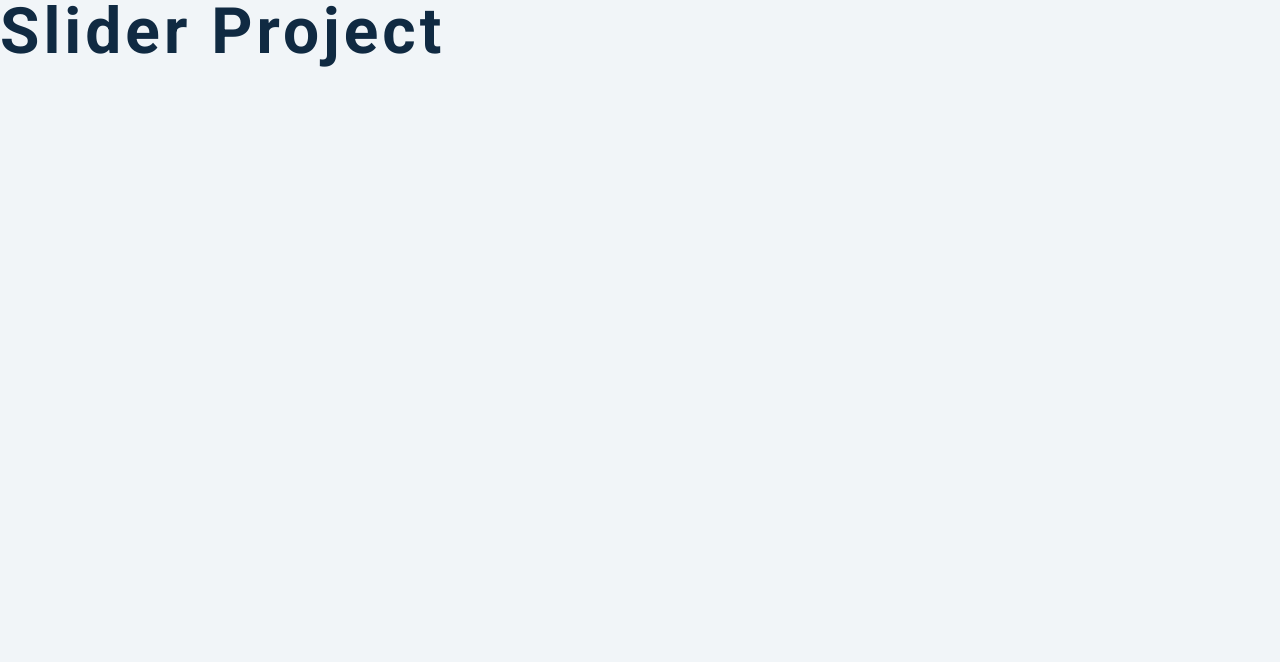
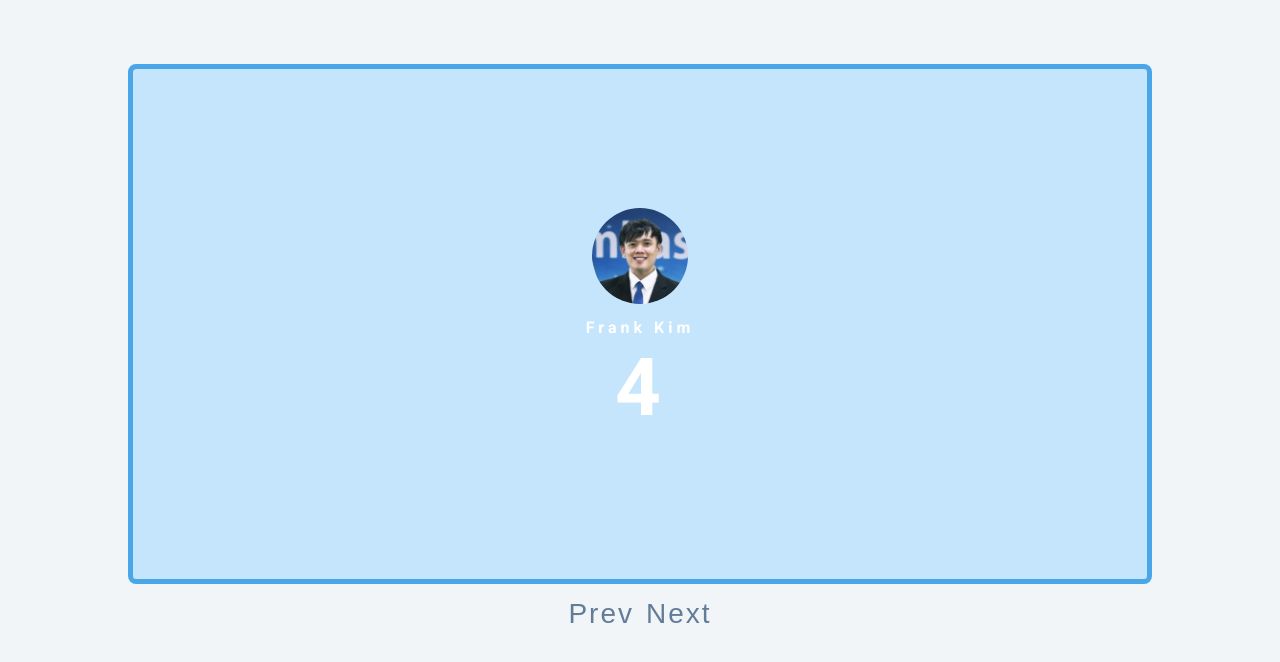
Before and after one commit to devfrankkim/simple-sliders, a plain HTML site: page index.html in a window 1280 px wide. Drawn offline with Linux system fonts and the light colour scheme.

Commit message:
html setup

```diff
--- a/index.html
+++ b/index.html
@@ -9,7 +9,29 @@
     <link rel="stylesheet" href="styles.css" />
   </head>
   <body>
-    <h1>slider project</h1>
+    <div class="slider-container">
+      <div class="slide">
+        <img src="./img-1.jpeg" class="slide-img" alt="" />
+        <h1>1</h1>
+      </div>
+      <div class="slide">
+        <h1>2</h1>
+      </div>
+      <div class="slide">
+        <h1>3</h1>
+      </div>
+      <div class="slide">
+        <div>
+          <img src="myself.jpeg" class="person-img" alt="" />
+          <h4>Frank Kim</h4>
+          <h1>4</h1>
+        </div>
+      </div>
+    </div>
+    <div class="btn-container">
+      <button type="button" class="prevBtn">prev</button>
+      <button type="button" class="nextBtn">next</button>
+    </div>
 
     <!-- javascript -->
     <script src="app.js"></script>
```
